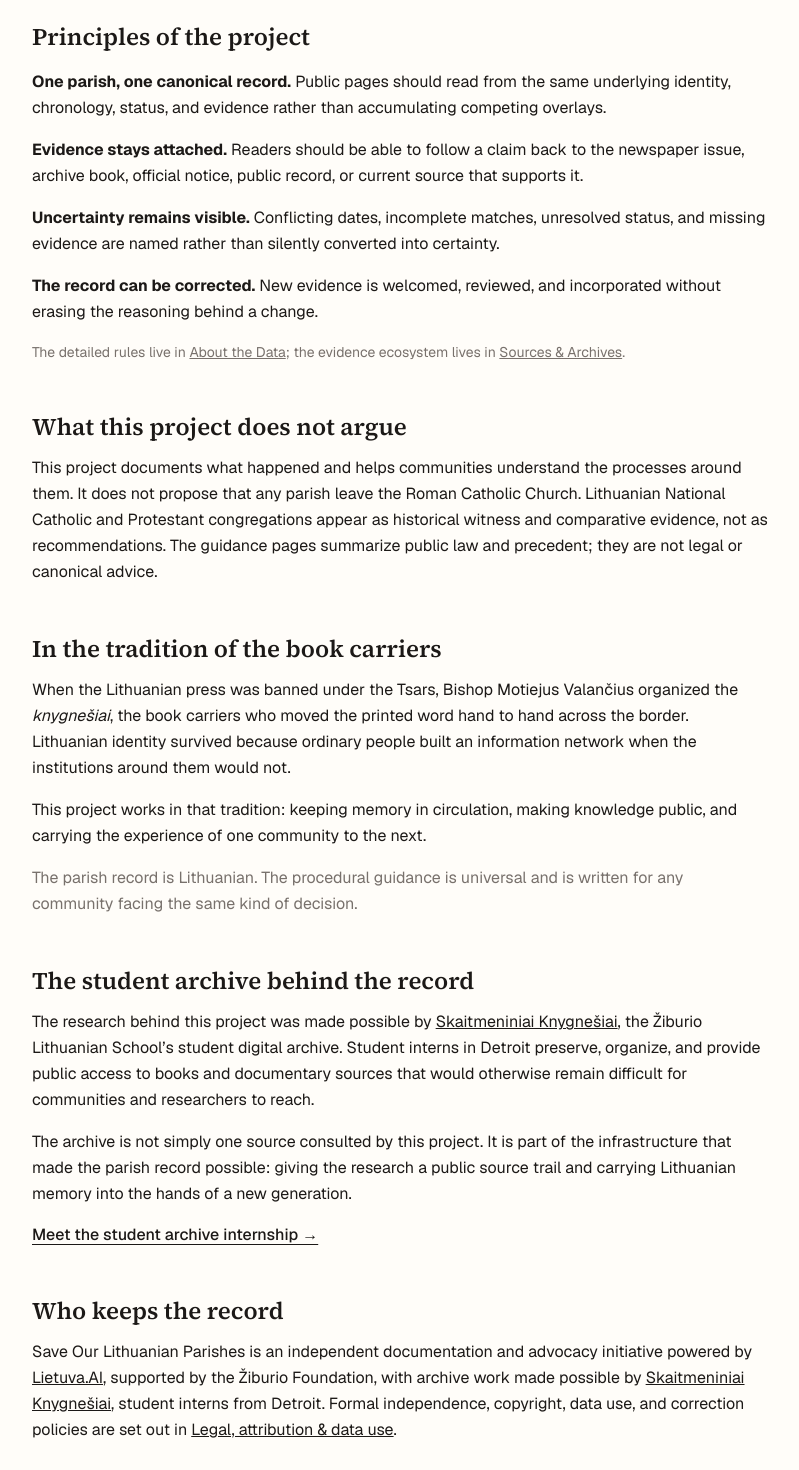
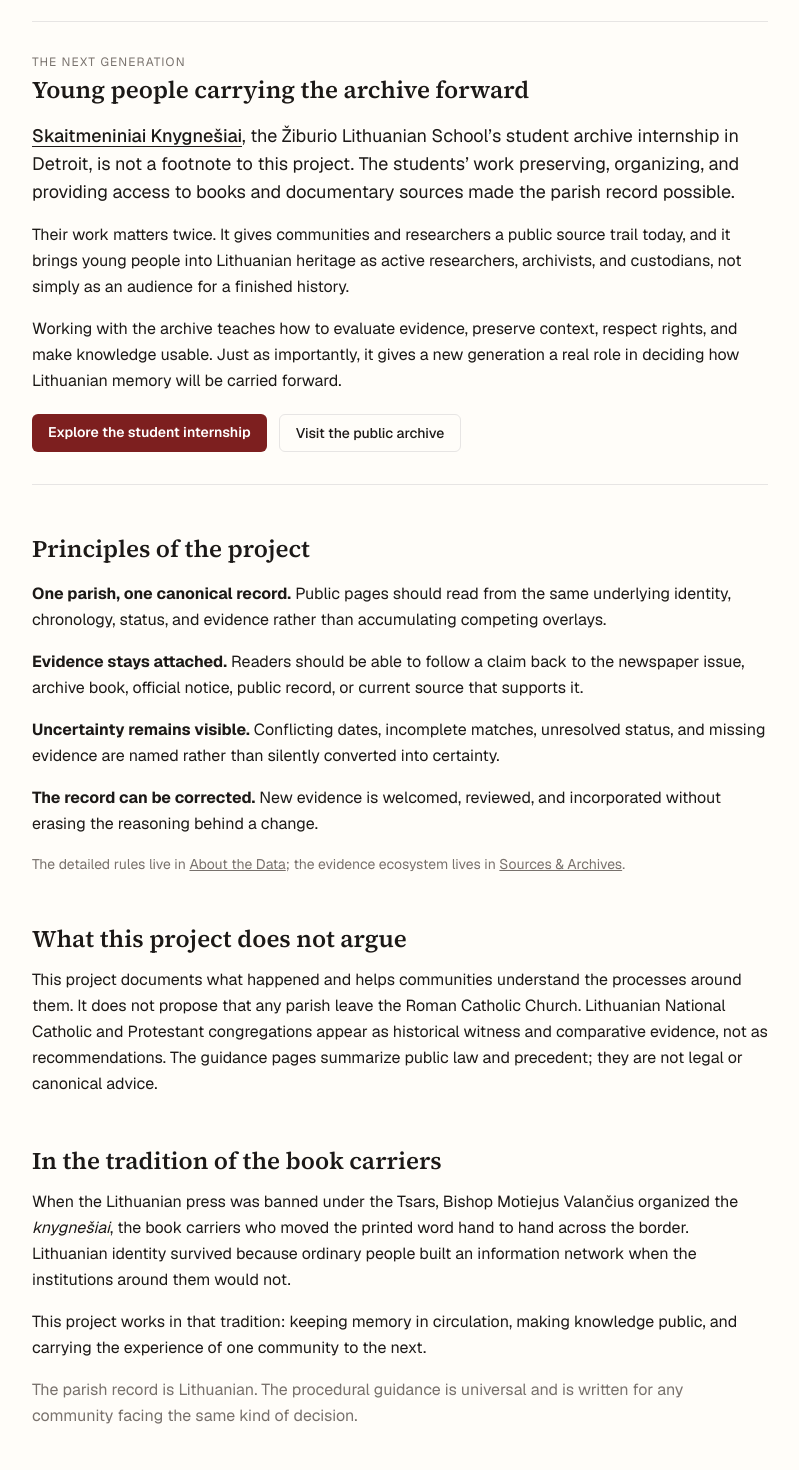
Before and after one commit to LietuvaAI/save-our-lithuanian-parishes, a Next.js app: page /about in a window 1280 px wide. Shown: the part 1060-2530 px from the top of the page, without its empty margins (240-1039 px from the left). Built offline with nearby package versions, Linux system fonts and the light colour scheme.

Commit message:
Center youth stewardship in About

```diff
--- a/app/about/page.tsx
+++ b/app/about/page.tsx
@@ -71,6 +71,62 @@ export default function AboutPage() {
               and advocacy visibly distinct.
             </p>
           </div>
+        </div>
+      </section>
+
+      <section className="mt-12 border-y border-rule py-8">
+        <p className="text-xs uppercase tracking-widest text-muted">
+          The next generation
+        </p>
+        <h2 className="mt-1 font-serif text-2xl font-semibold">
+          Young people carrying the archive forward
+        </h2>
+        <div className="mt-4 space-y-4 leading-relaxed">
+          <p className="text-lg">
+            <a
+              href="https://archyvas.ziburioltmokykla.org"
+              target="_blank"
+              rel="noopener noreferrer"
+              className="font-medium underline underline-offset-4 hover:text-accent"
+            >
+              Skaitmeniniai Knygnešiai
+            </a>
+            , the Žiburio Lithuanian School&rsquo;s student archive internship
+            in Detroit, is not a footnote to this project. The students&rsquo;
+            work preserving, organizing, and providing access to books and
+            documentary sources made the parish record possible.
+          </p>
+          <p>
+            Their work matters twice. It gives communities and researchers a
+            public source trail today, and it brings young people into
+            Lithuanian heritage as active researchers, archivists, and
+            custodians, not simply as an audience for a finished history.
+          </p>
+          <p>
+            Working with the archive teaches how to evaluate evidence, preserve
+            context, respect rights, and make knowledge usable. Just as
+            importantly, it gives a new generation a real role in deciding how
+            Lithuanian memory will be carried forward.
+          </p>
+        </div>
+        <div className="mt-5 flex flex-wrap gap-3">
+          <a
+            href="https://archyvas.ziburioltmokykla.org/internship"
+            target="_blank"
+            rel="noopener noreferrer"
+            className="inline-block rounded-md px-4 py-2 text-sm font-semibold text-white transition-opacity hover:opacity-90"
+            style={{ background: "var(--mark-closed)" }}
+          >
+            Explore the student internship
+          </a>
+          <a
+            href="https://archyvas.ziburioltmokykla.org"
+            target="_blank"
+            rel="noopener noreferrer"
+            className="inline-block rounded-md border border-rule px-4 py-2 text-sm font-medium transition-colors hover:border-foreground"
+          >
+            Visit the public archive
+          </a>
         </div>
       </section>
 
@@ -157,43 +213,6 @@ export default function AboutPage() {
 
       <section className="mt-12">
         <h2 className="font-serif text-2xl font-semibold">
-          The student archive behind the record
-        </h2>
-        <div className="mt-3 space-y-4 leading-relaxed">
-          <p>
-            The research behind this project was made possible by{" "}
-            <a
-              href="https://archyvas.ziburioltmokykla.org"
-              target="_blank"
-              rel="noopener noreferrer"
-              className="underline hover:text-accent"
-            >
-              Skaitmeniniai Knygnešiai
-            </a>
-            , the Žiburio Lithuanian School&rsquo;s student digital archive.
-            Student interns in Detroit preserve, organize, and provide public
-            access to books and documentary sources that would otherwise remain
-            difficult for communities and researchers to reach.
-          </p>
-          <p>
-            The archive is not simply one source consulted by this project. It
-            is part of the infrastructure that made the parish record possible:
-            giving the research a public source trail and carrying Lithuanian
-            memory into the hands of a new generation.
-          </p>
-        </div>
-        <a
-          href="https://archyvas.ziburioltmokykla.org/internship"
-          target="_blank"
-          rel="noopener noreferrer"
-          className="mt-4 inline-block font-medium underline underline-offset-4 hover:text-accent"
-        >
-          Meet the student archive internship →
-        </a>
-      </section>
-
-      <section className="mt-12">
-        <h2 className="font-serif text-2xl font-semibold">
           Who keeps the record
         </h2>
         <p className="mt-3 leading-relaxed">
@@ -207,18 +226,8 @@ export default function AboutPage() {
           >
             Lietuva.AI
           </a>
-          , supported by the Žiburio Foundation, with archive work made possible
-          by{" "}
-          <a
-            href="https://archyvas.ziburioltmokykla.org"
-            target="_blank"
-            rel="noopener noreferrer"
-            className="underline hover:text-accent"
-          >
-            Skaitmeniniai Knygnešiai
-          </a>
-          , student interns from Detroit. Formal independence, copyright, data
-          use, and correction policies are set out in{" "}
+          , and supported by the Žiburio Foundation. Formal independence,
+          copyright, data use, and correction policies are set out in{" "}
           <Link href="/legal" className="underline hover:text-accent">
             Legal, attribution &amp; data use
           </Link>
```
